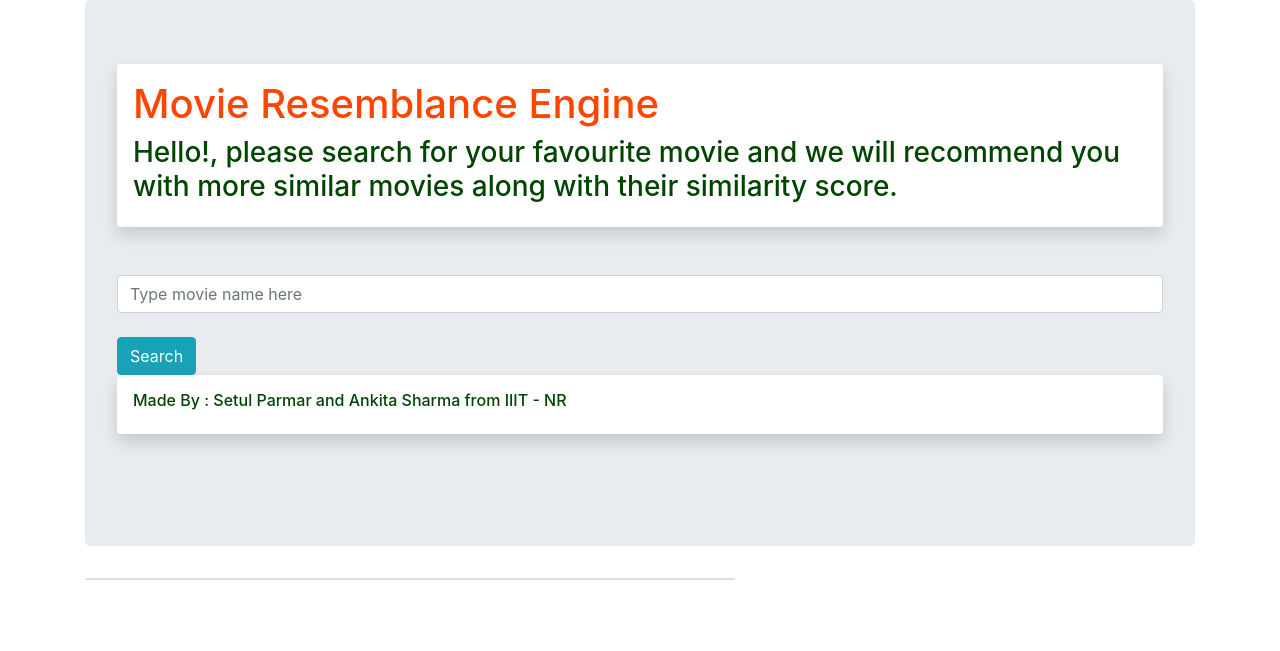
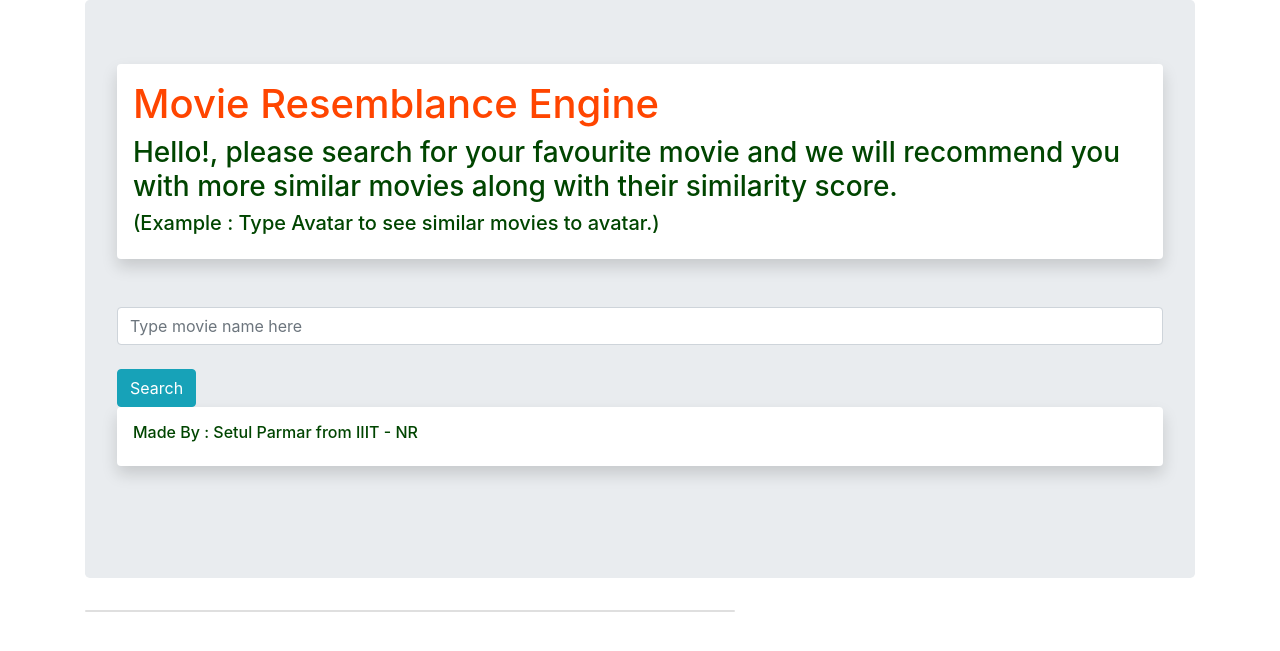
Before and after one commit to setulparmar/resemblance-search-engine, a Flask app: page / in a window 1280 px wide. Shown: the part 40-691 px from the top of the page. Run offline with Flask 2, Linux system fonts and the light colour scheme; some libraries are stand-ins or nearby versions.

Commit message:
Update home.html

```diff
--- a/templates/home.html
+++ b/templates/home.html
@@ -3,6 +3,7 @@
 <div class="shadow p-3 mb-5 bg-white rounded">
   <h1 style="color:rgb(255, 69, 0)">Movie Resemblance Engine</h1>
   <h3 style="color:rgb(0, 69, 0)">Hello!, please search for your favourite movie and we will recommend you with more similar movies along with their similarity score.</h3>
+  <h5 style="color:rgb(0, 69, 0)">(Example : Type Avatar to see similar movies to avatar.)</h5>
 </div>
 
   <form action="{{url_for('recommend')}}">
@@ -11,6 +12,6 @@
     <input type="submit" class="btn btn-info" value="Search">
   </form>
   <div class="shadow p-3 mb-5 bg-white rounded">
-    <h6 style="color:rgb(0, 69, 0)">Made By : Setul Parmar and Ankita Sharma from IIIT - NR</h6>
+    <h6 style="color:rgb(0, 69, 0)">Made By : Setul Parmar from IIIT - NR </h6>
   </div>
 {% endblock %}
```
